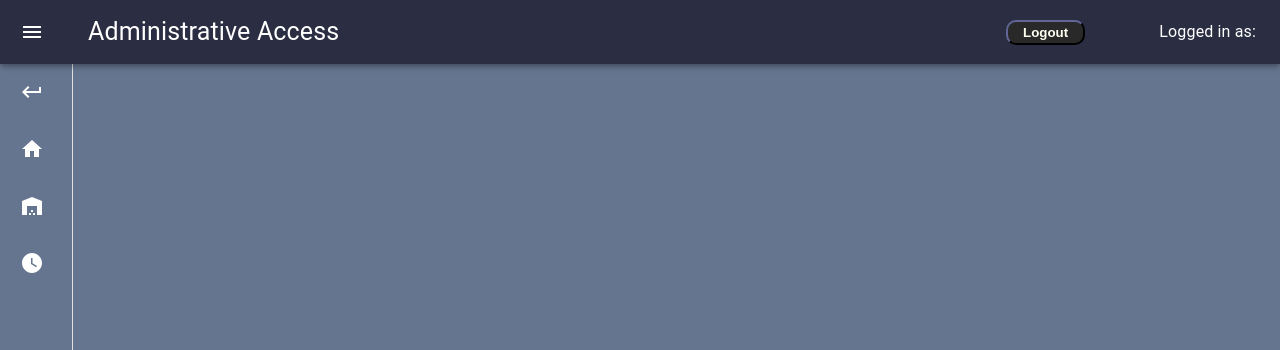
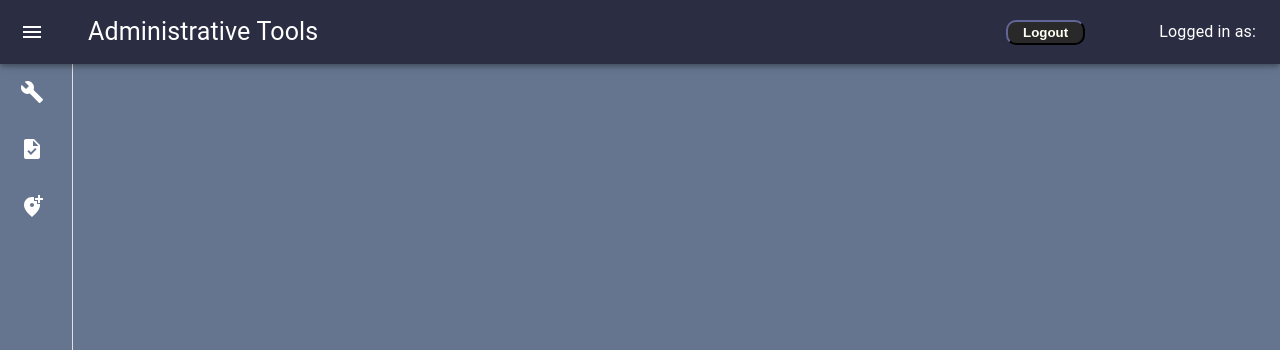
Before and after one commit to Freem11/PMSys, a React (Create React App) app in the folder pmtool/: page /admin in a window 1280 px wide. Shown: the top 350 px of the page. Built offline with nearby package versions, Linux system fonts and the light colour scheme.

Commit message:
readme updated

```diff
--- a/pmtool/src/components/adminComponents/adminDrawer.jsx
+++ b/pmtool/src/components/adminComponents/adminDrawer.jsx
@@ -11,10 +11,9 @@ import CssBaseline from "@mui/material/CssBaseline";
 import Typography from "@mui/material/Typography";
 import IconButton from "@mui/material/IconButton";
 import MenuIcon from "@mui/icons-material/Menu";
-import KeyboardReturnIcon from '@mui/icons-material/KeyboardReturn';
-import HomeIcon from '@mui/icons-material/Home';
-import WarehouseIcon from '@mui/icons-material/Warehouse';
-import WatchLaterIcon from '@mui/icons-material/WatchLater';
+import BuildIcon from '@mui/icons-material/Build';
+import TaskIcon from '@mui/icons-material/Task';
+import AddLocationAltIcon from '@mui/icons-material/AddLocationAlt';
 import ListItem from "@mui/material/ListItem";
 // import QuotesPage from "./quotesPage";
 // import DetailsPage from "./detailsPage";
@@ -149,7 +148,7 @@ export default function MiniDrawer() {
 
           </IconButton>
           <Typography variant="h6" noWrap component="div"></Typography>
-          <div className="projectDiv">Administrative Access</div>
+          <div className="projectDiv">Administrative Tools</div>
           <div className="topdiv">
             <div className="secdiv">
               <Button onClick={logoutFunc}>Logout</Button>
@@ -170,7 +169,7 @@ export default function MiniDrawer() {
         </DrawerHeader>
 
         <List sx={{ backgroundColor: "#66758F", height: 10000 }}>
-          {["Projects", "Details", "Quotes", "Schedules", "Drafts"].map((text, index) => (
+          {["Materials", "Tasks", "Locations"].map((text, index) => (
             <ListItem button key={text} onClick={() => handleClicks(index)}>
               {index === 0 ? (
                 <>
@@ -183,7 +182,7 @@ export default function MiniDrawer() {
                       flexDirection: "row",
                     }}
                   >
-                    <KeyboardReturnIcon
+                    <BuildIcon
                       sx={{ color: "white", marginRight: 3.5, marginLeft: 0.5 }}
                     />
                     <p style={{ color: "lightgrey", textDecoration: "none", marginTop: 1 }}>
@@ -205,7 +204,7 @@ export default function MiniDrawer() {
                    flexDirection: "row",
                  }}
                >
-                 <HomeIcon
+                 <TaskIcon
                    sx={{ color: "white", marginRight: 3.5, marginLeft: 0.5 }}
                  />
                  <p style={{ color: "lightgrey", textDecoration: "none", marginTop: 1 }}>
@@ -227,7 +226,7 @@ export default function MiniDrawer() {
                     flexDirection: "row",
                   }}
                 >
-                  <WarehouseIcon
+                  <AddLocationAltIcon
                     sx={{ color: "white", marginRight: 3.5, marginLeft: 0.5 }}
                   />
                   <p style={{ color: "lightgrey", textDecoration: "none", marginTop: 1 }}>
@@ -249,7 +248,7 @@ export default function MiniDrawer() {
                     flexDirection: "row",
                   }}
                 >
-                  <WatchLaterIcon
+                  <AddLocationAltIcon
                     sx={{ color: "white", marginRight: 3.5, marginLeft: 0.5 }}
                   />
                   <p style={{ color: "lightgrey", textDecoration: "none", marginTop: 1 }}>
```
Also changed, not shown: 1 other file (tests, documents, lock files or other folders).
